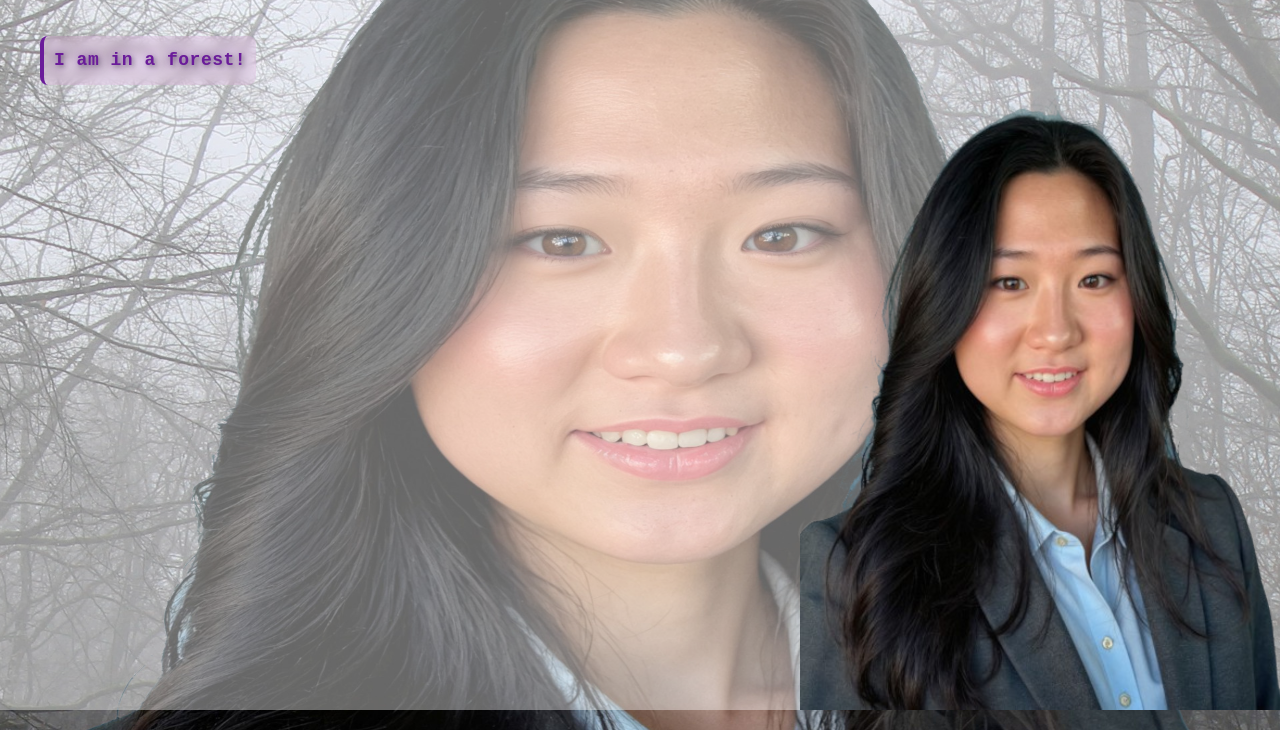
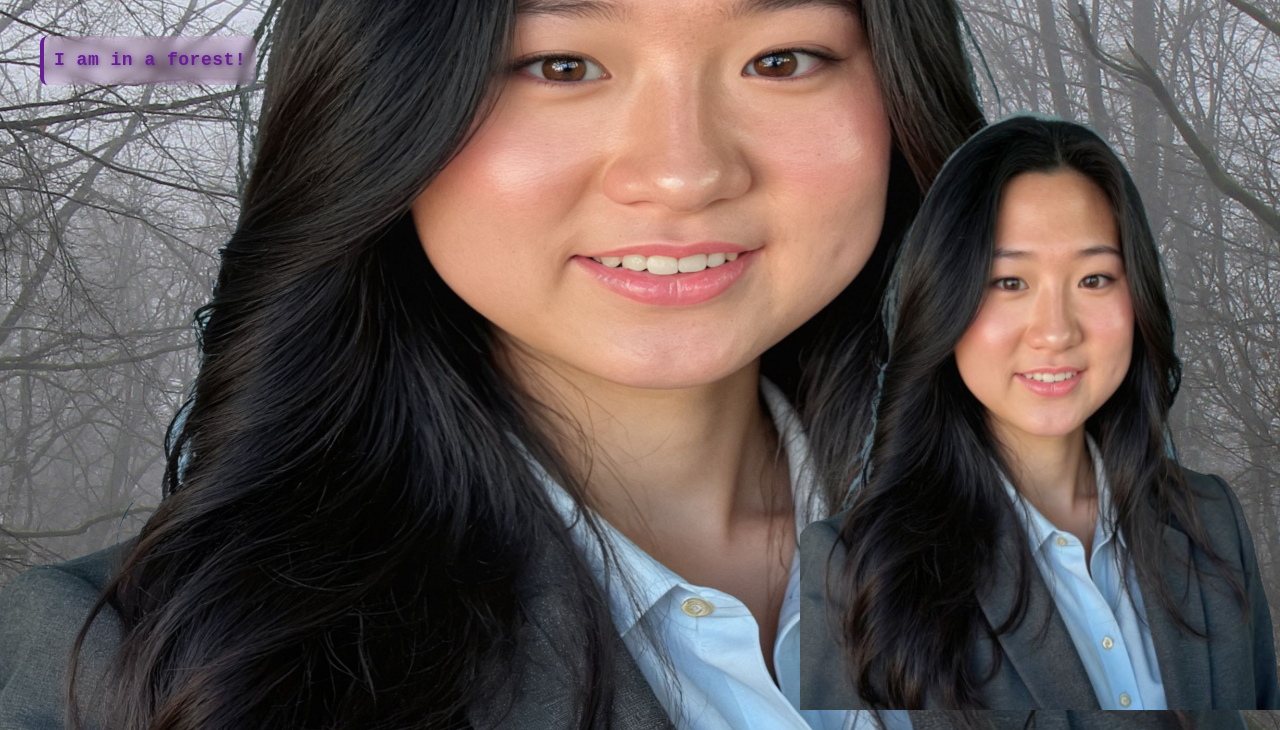
Before and after one commit to hp2597/raster-graphics, a plain HTML site: page index.html in a window 1280 px wide. Shown: the part 90-820 px from the top of the page. Drawn offline with Linux system fonts and the light colour scheme.

Commit message:
style.css
Updated background properties and removed overlay.

```diff
--- a/style.css
+++ b/style.css
@@ -2,15 +2,10 @@
 body {
   margin: 0;
   min-height: 100vh;
-  background: center 12% / cover no-repeat url('HelenParkBackground1920px.jpg');
-}
-
-body::before {
-  content: "";
-  position: fixed;
-  inset: 0;
-  background-color: rgba(255, 255, 255, 0.4);
-  z-index: 0;
+  background-image: url('HelenParkBackground1920px.jpg');
+  background-size: cover;
+  background-position: center;
+  background-repeat: no-repeat;
 }
 
 /* Typography */
```
